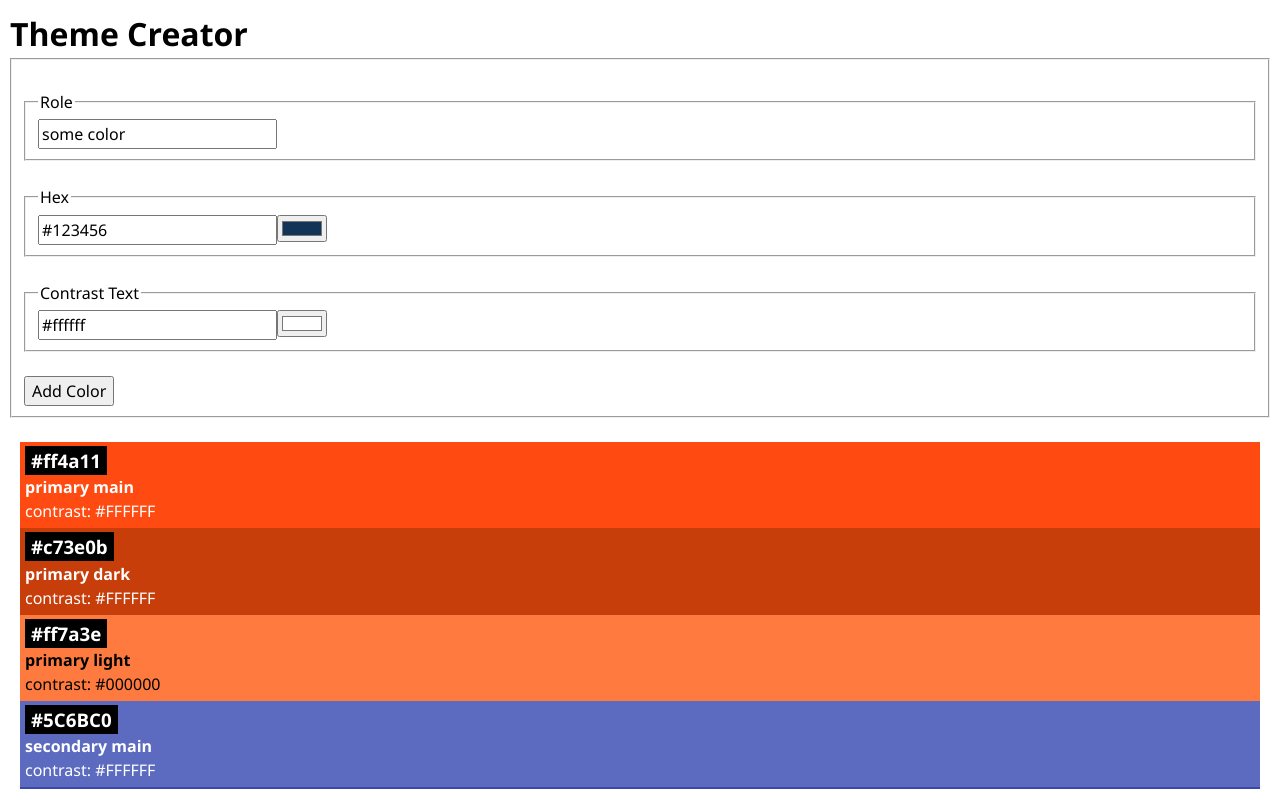
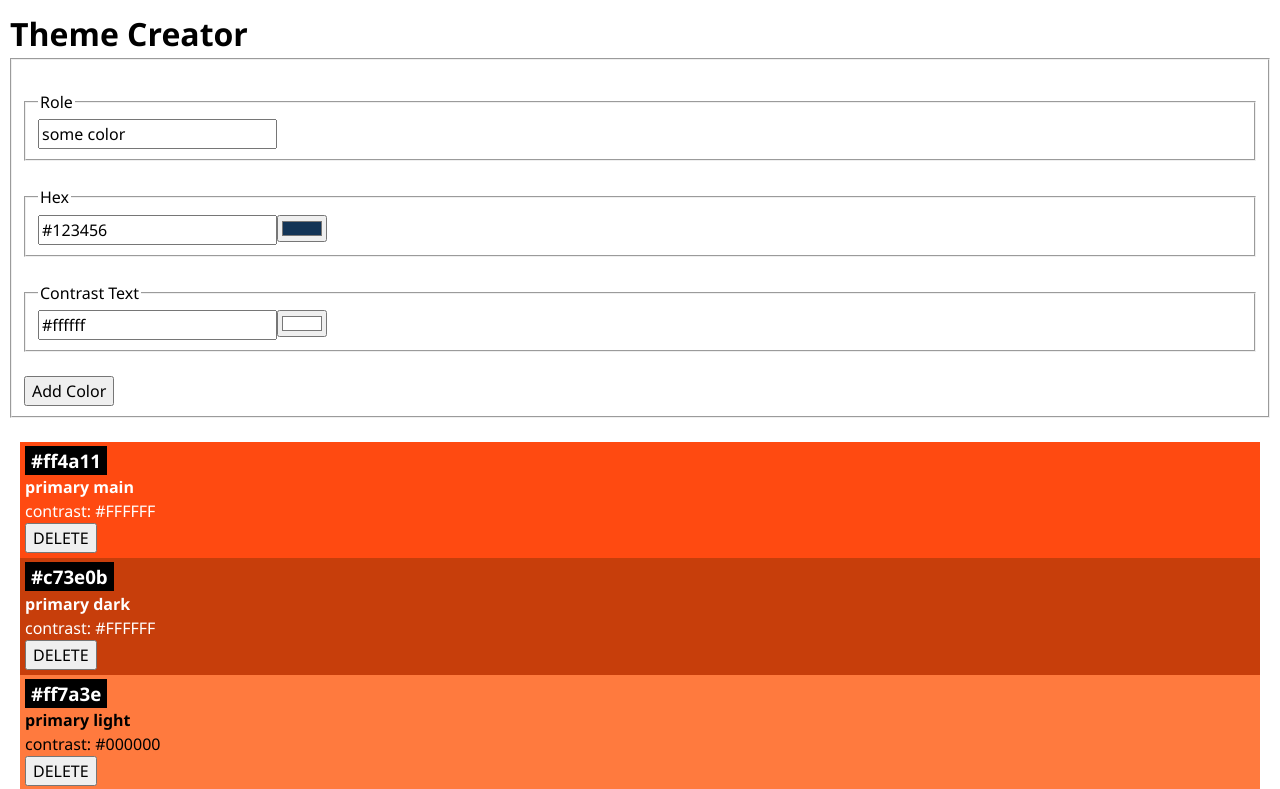
Before and after one commit to modomancs/recap-4, a React (Vite) app: page / in a window 1280 px wide. Shown: the top 789 px of the page. Built offline with nearby package versions, Linux system fonts and the light colour scheme.

Commit message:
add delete button working

```diff
--- a/src/App.jsx
+++ b/src/App.jsx
@@ -7,9 +7,13 @@ import { useState } from "react";
 
 function App() {
   const [colors, setColor] = useState(initialColors);
+  // const [deleteButtons, setDeleteButtons] = useState("")
   function handleAddColor(data) {
     const newColor = { id: nanoid(), ...data };
     setColor([newColor, ...colors]);
+  }
+  function handleDeleteButton(idToDelete) {
+    setColor(colors.filter((color) => color.id !== idToDelete));
   }
 
   return (
@@ -17,7 +21,13 @@ function App() {
       <h1>Theme Creator</h1>
       <ColorForm onSubmitValue={handleAddColor} />
       {colors.map((color) => {
-        return <Color key={color.id} color={color} />;
+        return (
+          <Color
+            key={color.id}
+            color={color}
+            onHandleDelete={handleDeleteButton}
+          />
+        );
       })}
     </>
   );
--- a/src/Components/Color/Color.jsx
+++ b/src/Components/Color/Color.jsx
@@ -1,6 +1,6 @@
 import "./Color.css";
 
-export default function Color({ color }) {
+export default function Color({ color, onHandleDelete }) {
   return (
     <div
       className="color-card"
@@ -12,6 +12,7 @@ export default function Color({ color }) {
       <h3 className="color-card-headline">{color.hex}</h3>
       <h4>{color.role}</h4>
       <p>contrast: {color.contrastText}</p>
+      <button onClick={() => onHandleDelete(color.id)}>DELETE</button>
     </div>
   );
 }
```
